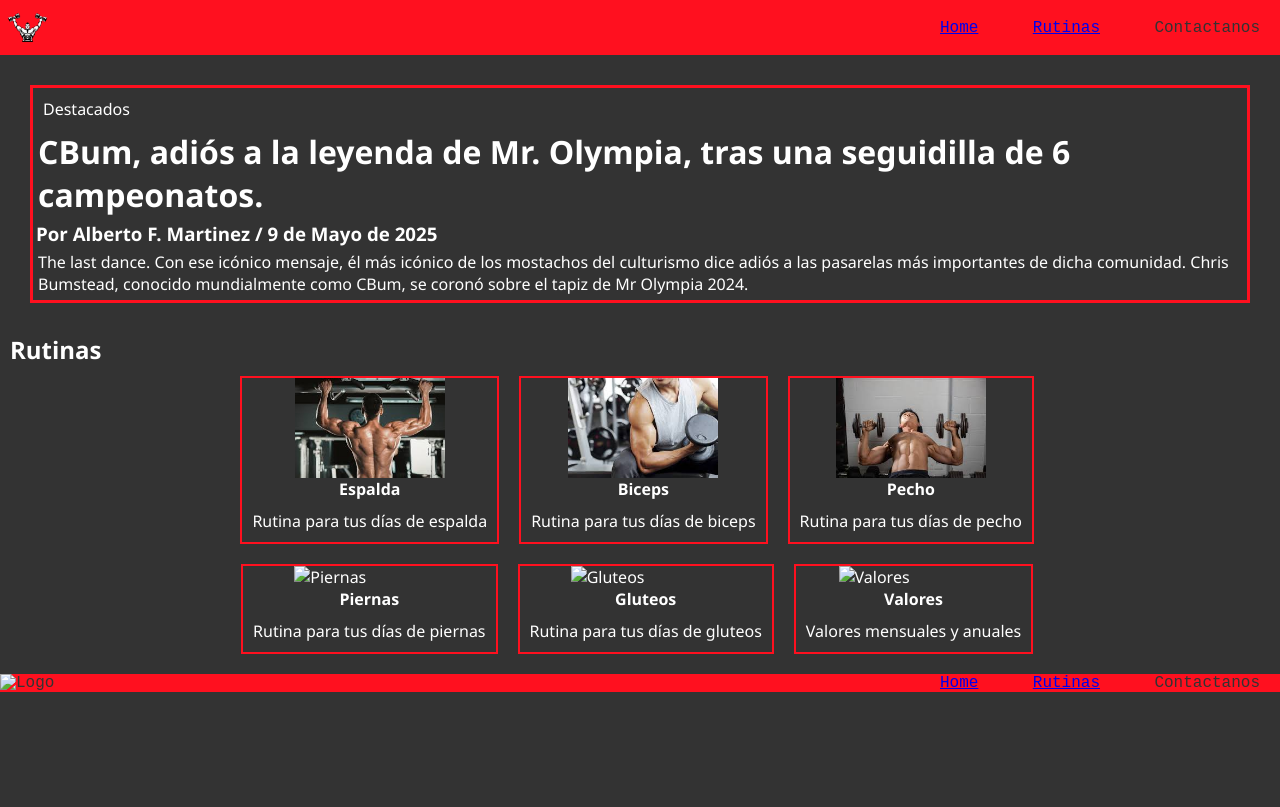
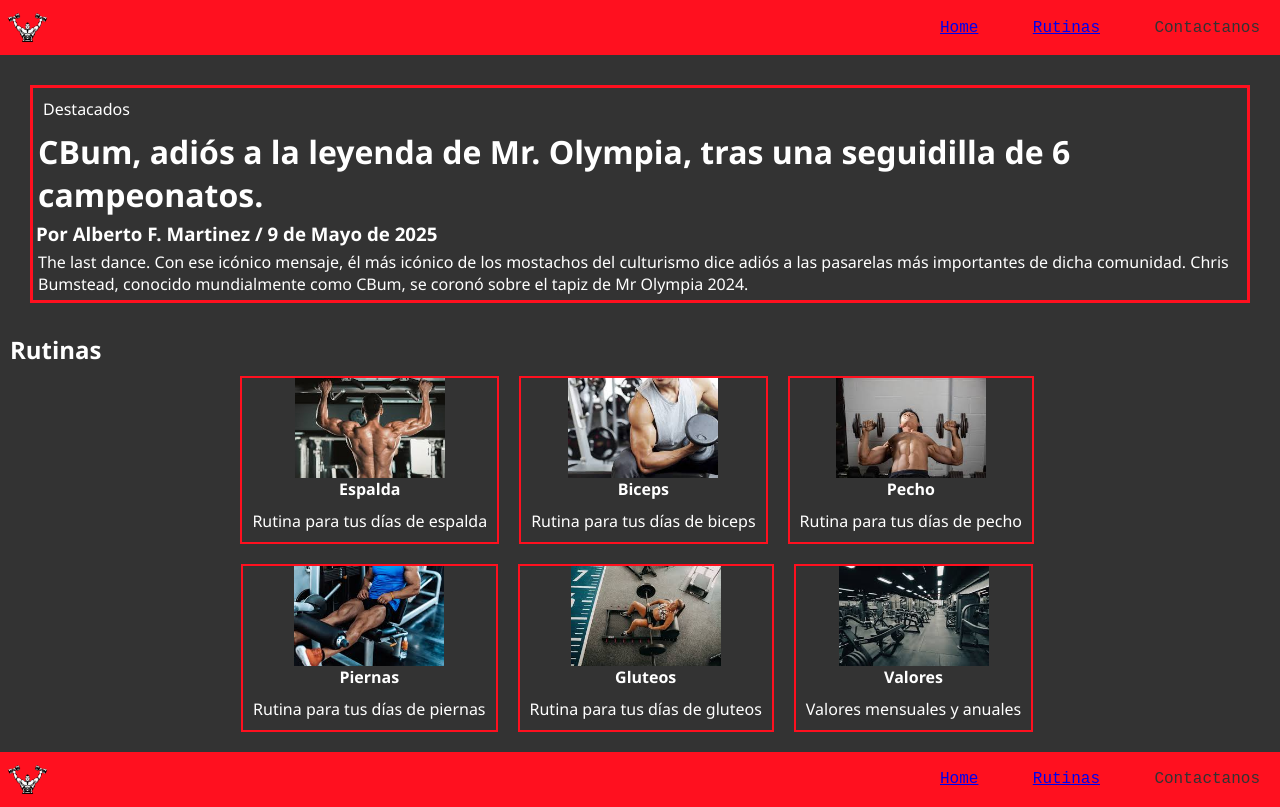
Before and after one commit to ezequielito1/blog-arias, a plain HTML site: page index.html in a window 1280 px wide. Drawn offline with Linux system fonts and the light colour scheme; the site is published under a folder, as on GitHub Pages, so addresses that start at the root find nothing.

Commit message:
arreglo pt2

```diff
--- a/index.html
+++ b/index.html
@@ -46,17 +46,17 @@
             <div class="row">
 
                 <div class="card">
-                    <img class="img" src="/images/pie.jpg"alt="Piernas" width="150px">
+                    <img class="img" src="./images/pie.jpg"alt="Piernas" width="150px">
                     <h4 class="h4">Piernas</h4>
                     <p class="p">Rutina para tus días de piernas</p>
                 </div>
                 <div class="card">
-                    <img class="img" src="/images/glu.jpg" alt="Gluteos" width="150px">
+                    <img class="img" src="./images/glu.jpg" alt="Gluteos" width="150px">
                     <h4 class="h4">Gluteos</h4>
                     <p class="p">Rutina para tus días de gluteos</p>
                 </div>
                 <div class="card">
-                    <img class="img" src="/images/gim.jpg" alt="Valores" width="150px">
+                    <img class="img" src="./images/gim.jpg" alt="Valores" width="150px">
                     <h4 class="h4">Valores</h4>
                     <p class="p">Valores mensuales y anuales</p>
                 </div>
@@ -64,7 +64,7 @@
         </div>
     </section>
     <footer class="footer">
-        <img src="/images/logo.png" alt="Logo" width="55px">
+        <img src="./images/logo.png" alt="Logo" width="55px">
         <div class="Div-Nav2">
             <a href="./index.html">Home</a>
             <a href="./pages/Rutinas.html">Rutinas</a>
```
Also changed, not shown: pages/Rutinas.html (+1 -1 lines).
